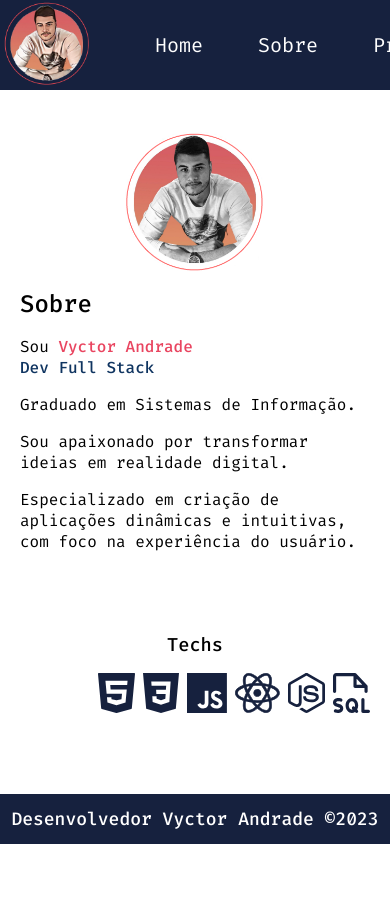
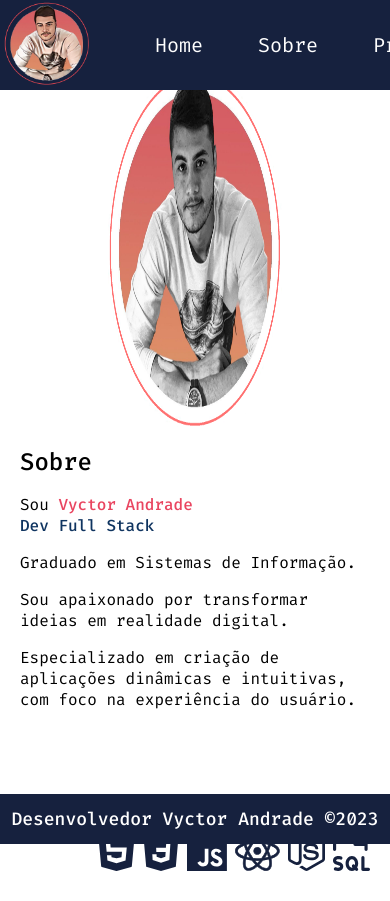
Before and after one commit to vyctorandrade/portfolio, a React (Vite) app: page /sobre in a window 390 px wide. Before the commit the page ends 844 px from the top, so only its background shows below. Built offline with nearby package versions, Linux system fonts and the light colour scheme.

Commit message:
Update Sobre.module.css

```diff
--- a/src/pages/Sobre/Sobre.module.css
+++ b/src/pages/Sobre/Sobre.module.css
@@ -56,6 +56,9 @@
 }
 
 
+
+
+/* tablet */
 @media (max-width: 768px) {
     .bio {
         flex-direction: column;
@@ -64,8 +67,7 @@
         padding-block: 40px;
     }
     .bio img {
-        max-width: 100%;
-
+        max-width: 50%;
     }
 }
 
@@ -78,63 +80,3 @@
         height: 40px;
     }
 }
-
-
-
-
-
-
-
-
-
-
-
-
-
-
-
-
-
-
-
-
-@media (min-width: 300px) and (max-width: 600px) {
-
-
-
-    .bio {
-        flex-direction: column;
-        padding-inline: 20px;
-        gap: 1rem;
-        padding-block: 40px;
-    }
-    .bio img {
-
-        margin-top: 8%;
-        max-width: 40%;
-        height: 50%;
-
-    }
-
-
-
-
-
-    .icones {
-        gap: 0.5rem;
-    }
-    .icones img {
-        height: 40px;
-    }
-
-
-
-
-
-
-
-
-
-
-
-}
```
